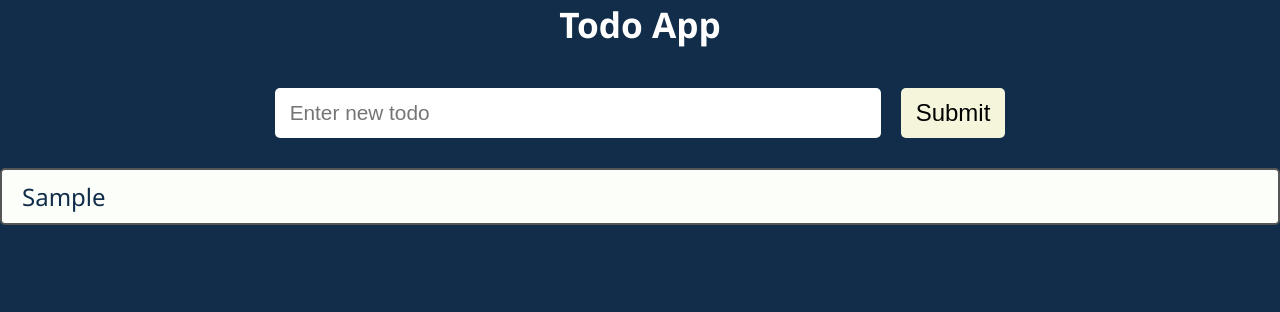
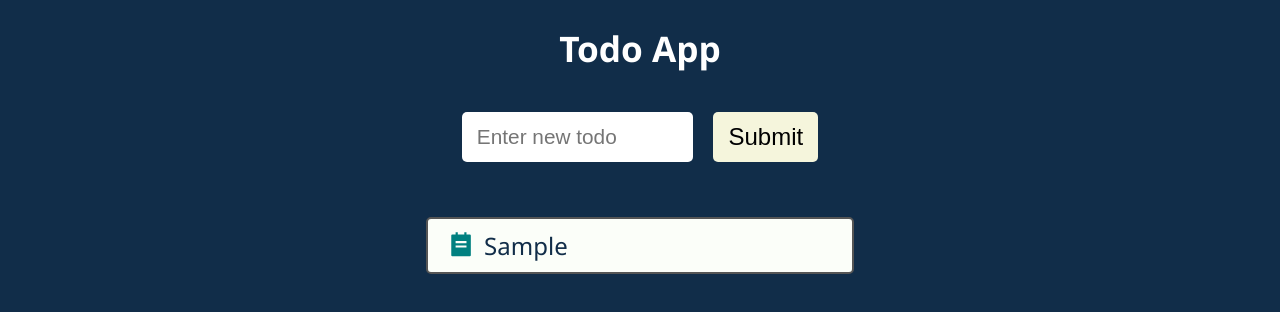
Before and after one commit to antgnist/react-todo, a React (Create React App) app: page / in a window 1280 px wide. Both pictures are taken after typing "Sample" into the empty fields and a click on the button "Submit". Shown: the top 312 px of the page. Built offline with nearby package versions, Linux system fonts and the light colour scheme.

Commit message:
added styles

```diff
--- a/package.json
+++ b/package.json
@@ -8,6 +8,7 @@
     "@testing-library/user-event": "^13.5.0",
     "react": "^18.2.0",
     "react-dom": "^18.2.0",
+    "react-icons": "^4.6.0",
     "react-scripts": "5.0.1",
     "web-vitals": "^2.1.4"
   },
--- a/src/App.css
+++ b/src/App.css
@@ -1,8 +1,12 @@
 .App {
   text-align: center;
+  width: 35%;
+  max-width: 600px;
+  margin: 0 auto;
 }
 
 h1 {
   font-size: 2.2rem;
   margin-bottom: 40px;
+  margin-top: 24px;
 }
--- a/src/components/Todos/Todo.js
+++ b/src/components/Todos/Todo.js
@@ -1,4 +1,6 @@
-import style from './Todo.module.css';
+import { RiTodoFill } from 'react-icons/ri';
+
+import styles from './Todo.module.css';
 
 function Todo({ todo, index, deleteTodo }) {
   return (
@@ -6,9 +8,10 @@
       onDoubleClick={() => {
         deleteTodo(index);
       }}
-      className={style.todo}
+      className={styles.todo}
     >
-      <p className={style.todoText}>{todo}</p>
+      <RiTodoFill className={styles.todoIcon} />
+      <div className={styles.todoText}>{todo}</div>
     </div>
   );
 }
--- a/src/components/Todos/Todo.module.css
+++ b/src/components/Todos/Todo.module.css
@@ -15,3 +15,9 @@
   width: 100%;
   text-align: left;
 }
+
+.todoIcon {
+  font-size: 1.8rem;
+  margin-right: 10px;
+  color: teal;
+}
--- a/src/components/Todos/TodoForm.js
+++ b/src/components/Todos/TodoForm.js
@@ -1,5 +1,5 @@
 import { useState } from 'react';
-import style from './TodoForm.module.css';
+import styles from './TodoForm.module.css';
 
 function TodoForm({ addTodo }) {
   const [text, setText] = useState('');
@@ -12,7 +12,7 @@
   }
 
   return (
-    <>
+    <div className={styles.todoFormContainer}>
       <form onSubmit={onSubmitHandler}>
         <input
           placeholder="Enter new todo"
@@ -22,7 +22,7 @@
         />
         <button type="submit">Submit</button>
       </form>
-    </>
+    </div>
   );
 }
 
--- a/src/components/Todos/TodoForm.module.css
+++ b/src/components/Todos/TodoForm.module.css
@@ -1,17 +1,20 @@
-form {
+.todoFormContainer {
+  margin-bottom: 30px;
+}
+
+.todoFormContainer form {
   display: flex;
   align-items: center;
   justify-content: center;
-  margin-bottom: 30px;
 }
 
-input {
+.todoFormContainer input {
   width: 45%;
   height: 30px;
   font-size: 1.3rem;
 }
 
-button {
+.todoFormContainer button {
   margin-left: 20px;
   height: 50px;
   cursor: pointer;
@@ -19,12 +22,12 @@
   font-size: 1.5rem;
 }
 
-button:hover {
+.todoFormContainer button:hover {
   background-color: rgb(240, 240, 155);
 }
 
-input,
-button {
+.todoFormContainer input,
+.todoFormContainer button {
   padding: 10px 15px;
   border: none;
   border-radius: 5px;
--- a/src/components/Todos/TodoList.js
+++ b/src/components/Todos/TodoList.js
@@ -1,12 +1,14 @@
 import Todo from './Todo';
+import styles from './TodoList.module.css';
 
 function TodoList({ todos, deleteTodo }) {
-  return todos.length === 0 ? (
-    <h2>To do is Empty...</h2>
-  ) : (
-    todos.map((todo, index) => (
-      <Todo todo={todo} key={index} index={index} deleteTodo={deleteTodo} />
-    ))
+  return (
+    <div className={styles.todoListContainer}>
+      {!todos.length && <h2>To do is Empty...</h2>}
+      {todos.map((todo, index) => (
+        <Todo todo={todo} key={index} index={index} deleteTodo={deleteTodo} />
+      ))}
+    </div>
   );
 }
 
--- a/src/components/Todos/TodoList.module.css
+++ b/src/components/Todos/TodoList.module.css
@@ -0,0 +1,3 @@
+.todoListContainer {
+  padding: 10px;
+}
```
Also changed, not shown: 1 other file (tests, documents, lock files or other folders).
